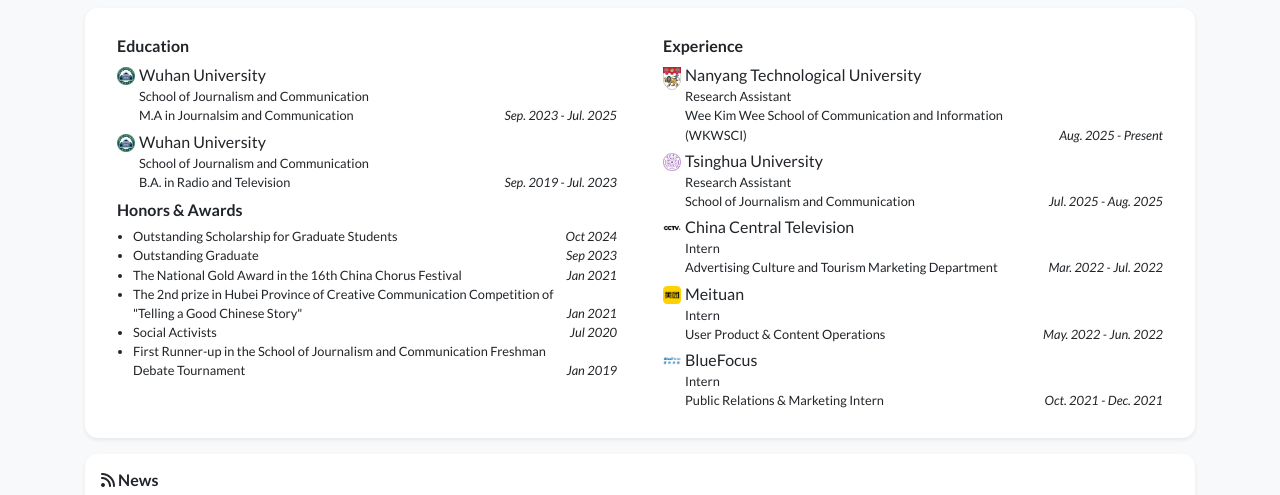
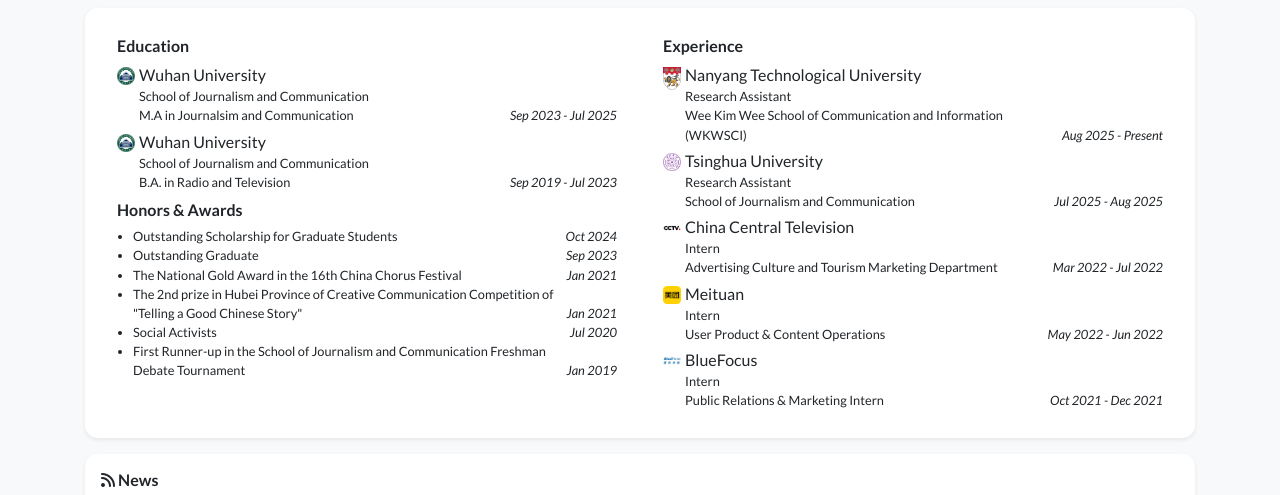
Before and after one commit to jiashenhuang/jiashenhuang.github.io, a Jekyll site: the page built from index.html, in a window 1280 px wide and 900 px high, scrolled down 532 px. Shown: the part 153-648 px from the top of the window. Built offline with Jekyll 4.4.1, drawn with Linux system fonts in a browser that asks for light colours; nearby versions of some CDN libraries; a style sheet for code colours, icons or effects is not loaded.

```diff
--- a/_data/profile.yml
+++ b/_data/profile.yml
@@ -38,13 +38,13 @@ education:
   position: >-
     School of Journalism and Communication <br/>
     M.A in Journalsim and Communication
-  date: Sep. 2023 - Jul. 2025
+  date: Sep 2023 - Jul 2025
 - name: Wuhan University
   logo: /assets/images/badges/WHU_Logo.png
   position: >-
     School of Journalism and Communication <br/>
     B.A. in Radio and Television
-  date: Sep. 2019 - Jul. 2023
+  date: Sep 2019 - Jul 2023
 
 experience:
 - name: Nanyang Technological University
@@ -52,31 +52,31 @@ experience:
   position: >-
     Research Assistant <br/>
     Wee Kim Wee School of Communication and Information (WKWSCI)
-  date: Aug. 2025 - Present
+  date: Aug 2025 - Present
 - name: Tsinghua University
   logo: /assets/images/badges/THU_Logo.png
   position: >-
     Research Assistant <br/>
     School of Journalism and Communication
-  date: Jul. 2025 - Aug. 2025
+  date: Jul 2025 - Aug 2025
 - name: China Central Television
   logo: /assets/images/badges/CCTV_Logo.jpeg
   position: >-
     Intern <br/>
     Advertising Culture and Tourism Marketing Department
-  date: Mar. 2022 - Jul. 2022
+  date: Mar 2022 - Jul 2022
 - name: Meituan
   logo: /assets/images/badges/Meituan_Logo.png
   position: >-
     Intern <br/>
     User Product & Content Operations
-  date: May. 2022 - Jun. 2022
+  date: May 2022 - Jun 2022
 - name: BlueFocus
   logo: /assets/images/badges/Bluefocus_Logo.jpg
   position: >-
     Intern <br/>
     Public Relations & Marketing Intern
-  date: Oct. 2021 - Dec. 2021
+  date: Oct 2021 - Dec 2021
 
 awards:
 - name: Outstanding Scholarship for Graduate Students
```
